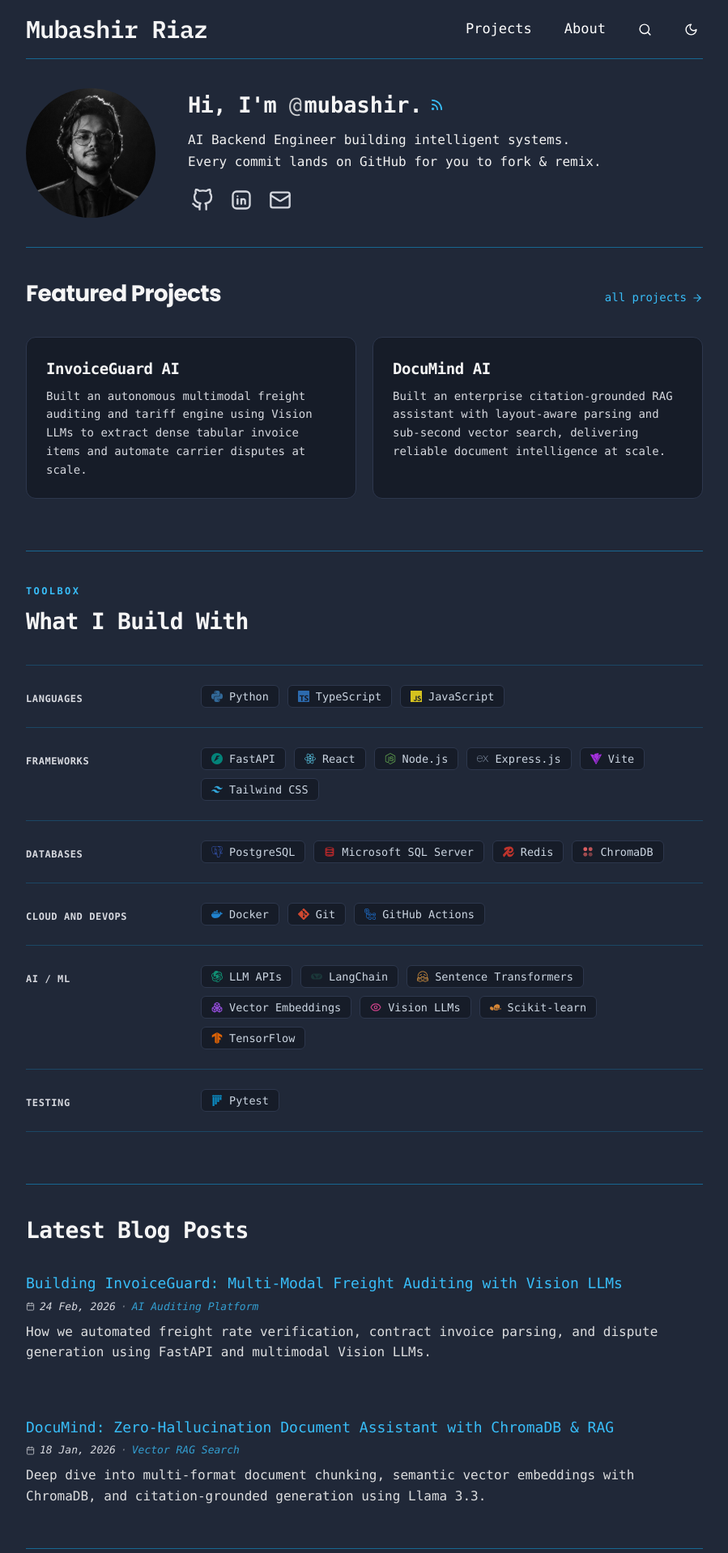
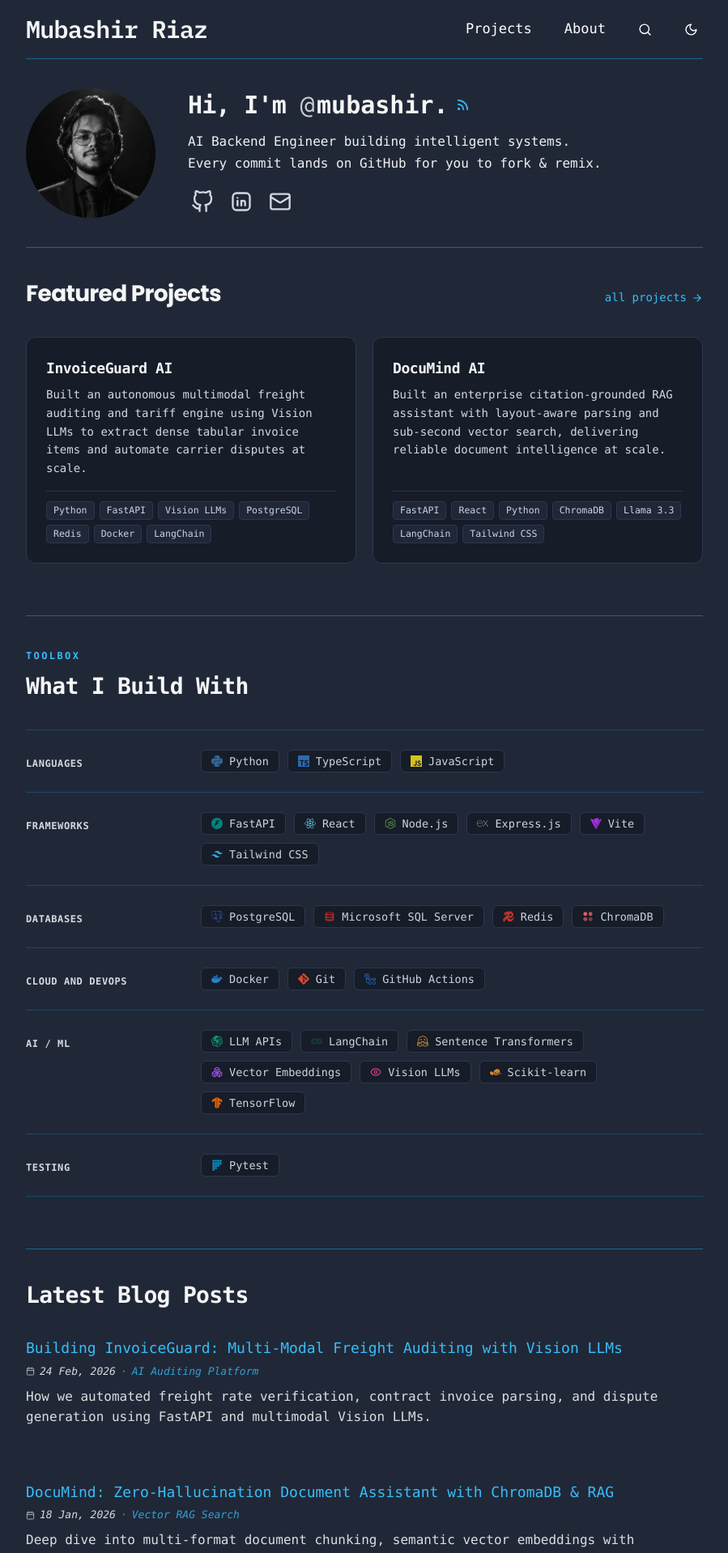
Before and after one commit to mubashir-riaz/portfolio, a React (Vite) app: page / in a window 1280 px wide. Shown: the top 1918 px of the page at 81% size, without its empty margins (190-1089 px from the left). Built offline with nearby package versions, Linux system fonts and the light colour scheme.

Commit message:
feat: display tech stack in project cards and standardize heading hierarchy

```diff
--- a/Portfolio.jsx
+++ b/Portfolio.jsx
@@ -710,7 +710,7 @@ export default function Portfolio() {
             <div className="flex-1 min-w-0 flex flex-col items-center sm:items-start text-center sm:text-left w-full">
               {/* Headline with RSS badge */}
               <div className="flex items-center justify-center sm:justify-start gap-2">
-                <h1 className={`text-[21px] sm:text-[27px] font-bold tracking-tight leading-tight ${themeClasses.headline}`}>
+                <h1 className={`text-[24px] sm:text-[28px] md:text-[30px] font-bold tracking-tight leading-tight ${themeClasses.headline}`}>
                   Hi, I'm <span className="inline-block tracking-normal"><span className="font-normal opacity-80 mr-[2.5px]">@</span>{PROFILE.handle.replace(/^@/, '')}</span>.
                 </h1>
                 <span
@@ -835,7 +835,7 @@ export default function Portfolio() {
                   >
                     <div>
                       {/* Project Name */}
-                      <h3 className={`text-[17px] sm:text-[19px] font-bold tracking-tight mb-2 group-hover:text-[#38bdf8] transition-colors ${themeClasses.projectTitle}`}>
+                      <h3 className={`text-[16.5px] sm:text-[18px] font-bold tracking-tight mb-2 group-hover:text-[#38bdf8] transition-colors ${themeClasses.projectTitle}`}>
                         {project.title}
                       </h3>
 
@@ -844,6 +844,20 @@ export default function Portfolio() {
                         {project.description || project.subtitle}
                       </p>
                     </div>
+
+                    {/* Tech Stack in Project Box */}
+                    {(project.techStack || project.mainTech) && (
+                      <div className={`mt-4 pt-3 border-t ${themeClasses.borderMuted} flex flex-wrap gap-1.5`}>
+                        {(project.techStack || project.mainTech).map((tech) => (
+                          <span
+                            key={tech}
+                            className={`text-[11px] sm:text-[11.5px] px-2 py-0.5 rounded border font-mono ${themeClasses.projectTagPill}`}
+                          >
+                            {tech}
+                          </span>
+                        ))}
+                      </div>
+                    )}
                   </div>
                 ))}
 
@@ -891,14 +905,14 @@ export default function Portfolio() {
                 {filteredPosts.map((post) => (
                   <article key={post.id} className="group text-left pb-2 sm:pb-3">
                     {/* Title */}
-                    <h2 className="mb-1.5">
+                    <h3 className="mb-1.5">
                       <button
                         onClick={() => handleOpenPost(post.id)}
-                        className={`text-[16px] sm:text-[18px] font-normal ${themeClasses.postTitle} hover:underline cursor-pointer transition-colors text-left block leading-snug`}
+                        className={`text-[16px] sm:text-[18px] font-medium ${themeClasses.postTitle} hover:underline cursor-pointer transition-colors text-left block leading-snug`}
                       >
                         {post.title}
                       </button>
-                    </h2>
+                    </h3>
 
                     {/* Metadata */}
                     <div className={`flex flex-wrap items-center gap-1.5 text-[11px] sm:text-[13px] italic ${themeClasses.meta} mb-2`}>
@@ -952,7 +966,7 @@ export default function Portfolio() {
 
             {/* Page Header */}
             <div className={`space-y-1.5 border-b ${themeClasses.borderMuted} pb-4`}>
-              <h1 className={`text-[23px] sm:text-[28px] font-bold tracking-tight ${themeClasses.headline}`}>
+              <h1 className={`text-[24px] sm:text-[28px] md:text-[30px] font-bold tracking-tight ${themeClasses.headline}`}>
                 All Projects
               </h1>
               <p className={`text-[13px] sm:text-[14px] ${themeClasses.meta} font-mono`}>
@@ -970,7 +984,7 @@ export default function Portfolio() {
                 >
                   <div>
                     {/* Project Name */}
-                    <h3 className={`text-[17px] sm:text-[19px] font-bold tracking-tight mb-2 group-hover:text-[#38bdf8] transition-colors ${themeClasses.projectTitle}`}>
+                    <h3 className={`text-[16.5px] sm:text-[18px] font-bold tracking-tight mb-2 group-hover:text-[#38bdf8] transition-colors ${themeClasses.projectTitle}`}>
                       {project.title}
                     </h3>
 
@@ -979,6 +993,20 @@ export default function Portfolio() {
                       {project.description || project.subtitle}
                     </p>
                   </div>
+
+                  {/* Tech Stack in Project Box */}
+                  {(project.techStack || project.mainTech) && (
+                    <div className={`mt-4 pt-3 border-t ${themeClasses.borderMuted} flex flex-wrap gap-1.5`}>
+                      {(project.techStack || project.mainTech).map((tech) => (
+                        <span
+                          key={tech}
+                          className={`text-[11px] sm:text-[11.5px] px-2 py-0.5 rounded border font-mono ${themeClasses.projectTagPill}`}
+                        >
+                          {tech}
+                        </span>
+                      ))}
+                    </div>
+                  )}
                 </div>
               ))}
 
@@ -1024,7 +1052,7 @@ export default function Portfolio() {
 
             {/* Project Header */}
             <div className={`space-y-2 border-b ${themeClasses.borderMuted} pb-4`}>
-              <h1 className={`text-[22px] sm:text-[27px] font-bold tracking-tight ${themeClasses.projectTitle}`}>
+              <h1 className={`text-[24px] sm:text-[28px] md:text-[30px] font-bold tracking-tight ${themeClasses.projectTitle}`}>
                 {activeProject.title}
               </h1>
 
@@ -1051,18 +1079,18 @@ export default function Portfolio() {
             <div className={`space-y-5 text-[14px] sm:text-[15.5px] leading-[1.75] ${themeClasses.desc}`}>
               {activeProject.problem && (
                 <div>
-                  <h2 className={`text-[12px] sm:text-[13px] uppercase font-semibold tracking-wider ${themeClasses.accentText} mb-1.5`}>
+                  <h3 className={`text-[12px] sm:text-[13px] uppercase font-semibold tracking-wider ${themeClasses.accentText} mb-1.5`}>
                     Problem
-                  </h2>
+                  </h3>
                   <p>{activeProject.problem}</p>
                 </div>
               )}
 
               {activeProject.solution && (
                 <div>
-                  <h2 className={`text-[12px] sm:text-[13px] uppercase font-semibold tracking-wider ${themeClasses.accentText} mb-1.5`}>
+                  <h3 className={`text-[12px] sm:text-[13px] uppercase font-semibold tracking-wider ${themeClasses.accentText} mb-1.5`}>
                     Solution
-                  </h2>
+                  </h3>
                   <p>{activeProject.solution}</p>
                 </div>
               )}
@@ -1071,9 +1099,9 @@ export default function Portfolio() {
             {/* Architecture Steps (Simple Clean List) */}
             {activeProject.pipelineSteps && (
               <div className="space-y-2 pt-2">
-                <h2 className={`text-[12px] sm:text-[13px] uppercase font-semibold tracking-wider ${themeClasses.accentText}`}>
+                <h3 className={`text-[12px] sm:text-[13px] uppercase font-semibold tracking-wider ${themeClasses.accentText}`}>
                   Pipeline Flow
-                </h2>
+                </h3>
                 <div className="grid grid-cols-1 sm:grid-cols-2 gap-2 pt-1">
                   {activeProject.pipelineSteps.map((s) => (
                     <div
@@ -1176,7 +1204,7 @@ export default function Portfolio() {
 
             {/* Post Header */}
             <div className={`space-y-1.5 sm:space-y-2 border-b ${themeClasses.borderMuted} pb-3`}>
-              <h1 className={`text-[17px] sm:text-[19px] md:text-[21px] font-bold leading-snug ${themeClasses.postTitle}`}>
+              <h1 className={`text-[22px] sm:text-[26px] md:text-[28px] font-bold tracking-tight leading-snug ${themeClasses.postTitle}`}>
                 {activePost.title}
               </h1>
 
@@ -1264,7 +1292,7 @@ export default function Portfolio() {
         {/* ========================================================== */}
         {currentView === 'about' && (
           <main className="pb-6 sm:pb-8 pt-5 sm:pt-7 px-[22px] sm:px-8 text-left">
-            <h1 className={`text-[24px] sm:text-[28px] md:text-[30px] font-semibold tracking-tight ${themeClasses.headline} mb-5 sm:mb-7`}>
+            <h1 className={`text-[24px] sm:text-[28px] md:text-[30px] font-bold tracking-tight ${themeClasses.headline} mb-5 sm:mb-7`}>
               About
             </h1>
 
```
